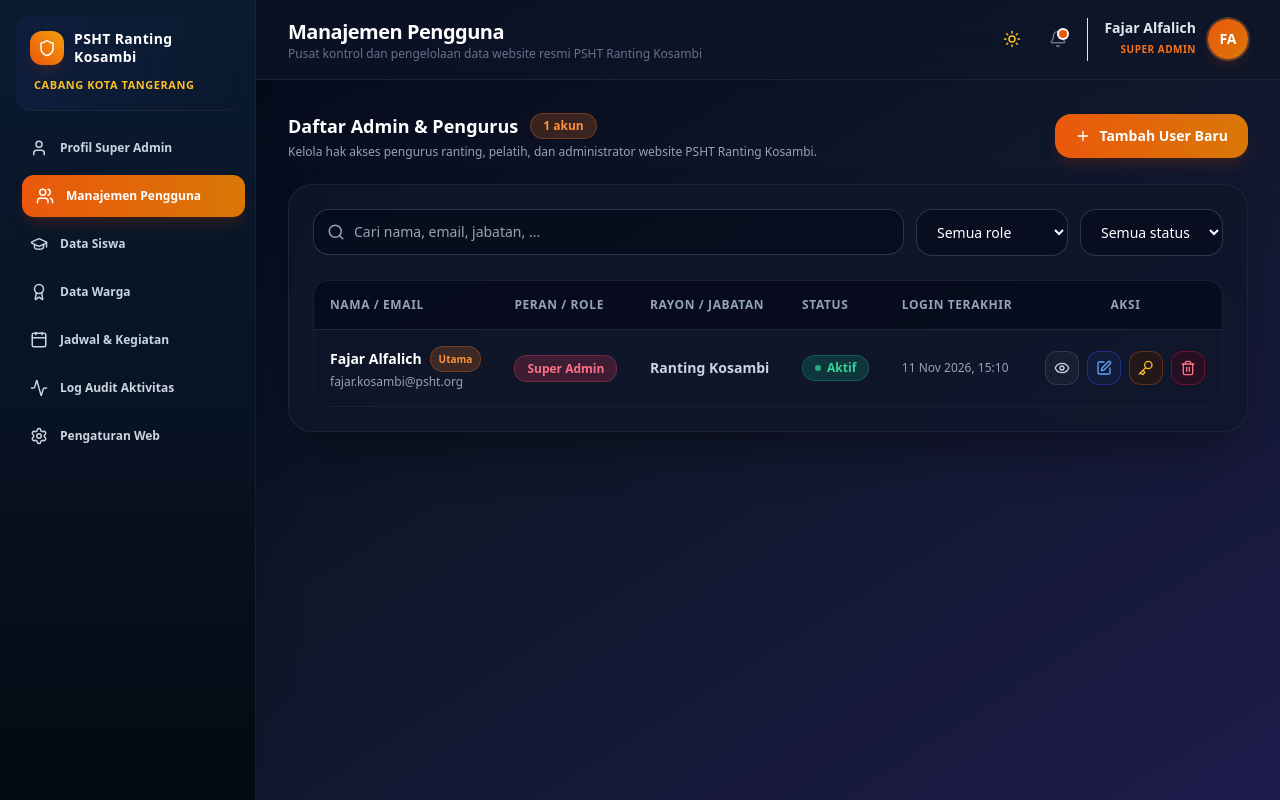
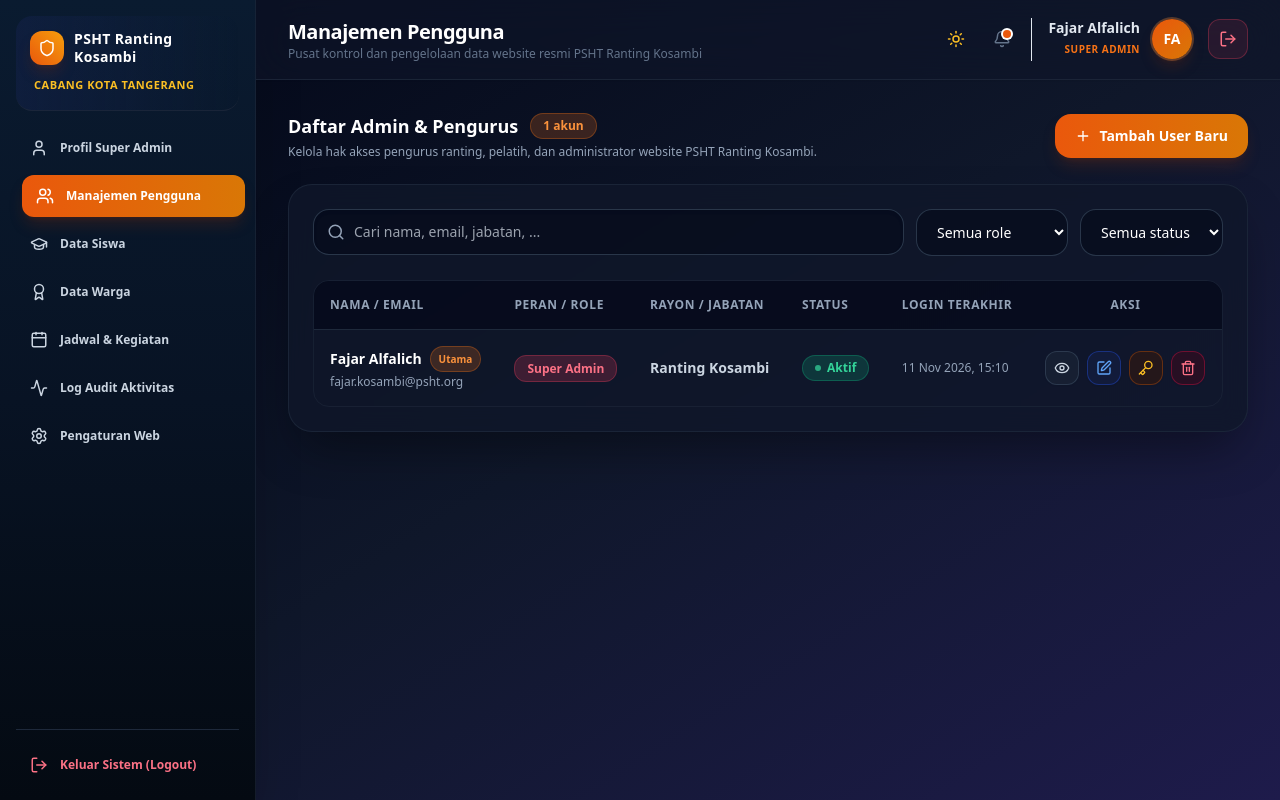
Before and after one commit to fajaralfalich-ux/psht-kosambi-cms., a React (Vite) app: page /admin in a window 1280 px wide. Built offline with nearby package versions, Linux system fonts and the light colour scheme.

Commit message:
add professional logout button and gradients UI in PenggunaCMS

```diff
--- a/src/pages/PenggunaCMS.jsx
+++ b/src/pages/PenggunaCMS.jsx
@@ -20,13 +20,23 @@ import {
   User,
   GraduationCap,
   Award,
-  Menu
+  Menu,
+  LogOut
 } from 'lucide-react';
 
 export default function PenggunaCMS() {
   const [activeMenu, setActiveMenu] = useState('Manajemen Pengguna');
-  const [darkMode, setDarkMode] = useState(true); // Default diset ke dark mode agar gradasi terlihat maksimal
+  const [darkMode, setDarkMode] = useState(true);
   const [isMobileSidebarOpen, setIsMobileSidebarOpen] = useState(false);
+
+  // Fungsi Logout / Keluar Sistem
+  const handleLogout = () => {
+    if (window.confirm('Apakah Anda yakin ingin keluar dari sistem (Logout)?')) {
+      localStorage.removeItem('psht_is_logged_in'); // Hapus sesi login jika ada
+      alert('Berhasil keluar dari sistem.');
+      window.location.href = '/login'; // Sesuaikan dengan route halaman login Anda
+    }
+  };
 
   // 1. DATA USERS (MANAJEMEN PENGGUNA)
   const [users, setUsers] = useState(() => {
@@ -259,7 +269,6 @@ export default function PenggunaCMS() {
     return matchSearch && matchRole && matchStatus;
   });
 
-  // Tema warna Gradasi Premium
   const bgMain = darkMode
     ? 'bg-gradient-to-br from-slate-950 via-slate-900 to-indigo-950 text-slate-100'
     : 'bg-gradient-to-br from-slate-50 via-blue-50/40 to-indigo-50/50 text-slate-800';
@@ -289,7 +298,7 @@ export default function PenggunaCMS() {
         }
       `}</style>
 
-      {/* SIDEBAR DESKTOP DENGAN GRADASI */}
+      {/* SIDEBAR DESKTOP */}
       <aside className="w-64 bg-gradient-to-b from-[#0a1b30] via-[#081324] to-[#040a12] text-slate-300 hidden md:flex flex-col justify-between p-4 no-print flex-shrink-0 shadow-2xl border-r border-slate-800/60">
         <div>
           <div className="p-3.5 mb-4 border-b border-slate-800/80 bg-gradient-to-r from-blue-950/40 to-transparent rounded-2xl">
@@ -318,12 +327,24 @@ export default function PenggunaCMS() {
             ))}
           </nav>
         </div>
+
+        {/* TOMBOL LOGOUT DI BAWAH SIDEBAR (OPSIONAL/TAMBAHAN) */}
+        <div className="pt-4 border-t border-slate-800">
+          <button
+            onClick={handleLogout}
+            className="w-full flex items-center gap-3 px-3.5 py-2.5 rounded-xl text-xs font-semibold text-rose-400 hover:bg-rose-950/40 hover:text-rose-300 transition cursor-pointer"
+          >
+            <LogOut size={18} />
+            <span>Keluar Sistem (Logout)</span>
+          </button>
+        </div>
       </aside>
 
       {/* SIDEBAR MOBILE OVERLAY */}
       {isMobileSidebarOpen && (
         <div className="fixed inset-0 bg-black/70 backdrop-blur-sm z-50 flex md:hidden animate-fade-in" onClick={() => setIsMobileSidebarOpen(false)}>
-          <div className="w-72 bg-gradient-to-b from-[#0a1b30] to-[#040a12] text-slate-300 h-full flex flex-col p-4 shadow-2xl" onClick={(e) => e.stopPropagation()}>
+          <div className="w-72 bg-gradient-to-b from-[#0a1b30] to-[#040a12] text-slate-300 h-full flex flex-col p-4 shadow-2xl justify-between" onClick={(e) => e.stopPropagation()}>
+            <div>
               <div className="p-3 mb-3 border-b border-slate-800 flex justify-between items-center">
                 <div>
                   <h1 className="text-white font-bold text-sm flex items-center gap-2">
@@ -338,7 +359,7 @@ export default function PenggunaCMS() {
                   <X size={20} />
                 </button>
               </div>
-            <nav className="space-y-1.5 overflow-y-auto flex-1">
+              <nav className="space-y-1.5 overflow-y-auto">
                 {menuItems.map((menu) => (
                   <button
                     key={menu.name}
@@ -355,13 +376,20 @@ export default function PenggunaCMS() {
                 ))}
               </nav>
             </div>
+            <div className="pt-3 border-t border-slate-800">
+              <button onClick={handleLogout} className="w-full flex items-center gap-3 px-3.5 py-2.5 rounded-xl text-xs font-semibold text-rose-400 hover:bg-rose-950/40">
+                <LogOut size={18} />
+                <span>Keluar Sistem (Logout)</span>
+              </button>
+            </div>
+          </div>
         </div>
       )}
 
       {/* KONTEN UTAMA */}
       <div className="flex-1 flex flex-col overflow-hidden w-full">
 
-        {/* HEADER ATAS */}
+        {/* HEADER ATAS DENGAN TOMBOL LOGOUT */}
         <header className={`h-16 md:h-20 ${darkMode ? 'bg-slate-900/60 border-slate-800/80' : 'bg-white/80 border-slate-200/80'} backdrop-blur-xl border-b px-4 md:px-8 flex justify-between items-center no-print flex-shrink-0 gap-3 shadow-sm`}>
           <div className="flex items-center gap-3 overflow-hidden">
             <button onClick={() => setIsMobileSidebarOpen(true)} className="md:hidden p-2 text-slate-600 dark:text-slate-300 hover:bg-slate-100 dark:hover:bg-slate-800 rounded-xl transition flex-shrink-0 cursor-pointer">
@@ -389,6 +417,15 @@ export default function PenggunaCMS() {
               <div className="w-9 h-9 md:w-10 md:h-10 rounded-full bg-gradient-to-br from-orange-600 to-amber-600 text-white font-bold flex items-center justify-center text-xs md:text-sm shadow-lg shadow-orange-900/30 ring-2 ring-orange-400/30 flex-shrink-0">
                 {adminProfile.name.split(' ').map(n => n[0]).join('')}
               </div>
+
+              {/* TOMBOL LOGOUT CEPAT DI HEADER */}
+              <button
+                onClick={handleLogout}
+                title="Keluar (Logout)"
+                className="p-2.5 bg-rose-500/10 hover:bg-rose-500/20 text-rose-400 border border-rose-500/30 rounded-xl transition cursor-pointer ml-1"
+              >
+                <LogOut size={18} />
+              </button>
             </div>
           </div>
         </header>
@@ -423,25 +460,25 @@ export default function PenggunaCMS() {
                 }} className="space-y-4 text-xs font-semibold">
                   <div>
                     <label className="block text-slate-400 mb-1.5">Nama Lengkap</label>
-                    <input type="text" value={adminProfile.name} onChange={(e) => setAdminProfile({ ...adminProfile, name: e.target.value })} className="w-full p-3 bg-slate-950/40 text-slate-100 border border-slate-700/80 rounded-2xl text-sm font-normal focus:outline-none focus:ring-2 focus:ring-orange-500/50 focus:border-orange-500 transition shadow-inner" required />
+                    <input type="text" value={adminProfile.name} onChange={(e) => setAdminProfile({ ...adminProfile, name: e.target.value })} className="w-full p-3 bg-slate-950/40 text-slate-100 border border-slate-700/80 rounded-2xl text-sm font-normal focus:outline-none focus:ring-2 focus:ring-orange-500/50 shadow-inner" required />
                   </div>
                   <div>
                     <label className="block text-slate-400 mb-1.5">Email Resmi</label>
-                    <input type="email" value={adminProfile.email} onChange={(e) => setAdminProfile({ ...adminProfile, email: e.target.value })} className="w-full p-3 bg-slate-950/40 text-slate-100 border border-slate-700/80 rounded-2xl text-sm font-normal focus:outline-none focus:ring-2 focus:ring-orange-500/50 focus:border-orange-500 transition shadow-inner" required />
+                    <input type="email" value={adminProfile.email} onChange={(e) => setAdminProfile({ ...adminProfile, email: e.target.value })} className="w-full p-3 bg-slate-950/40 text-slate-100 border border-slate-700/80 rounded-2xl text-sm font-normal focus:outline-none focus:ring-2 focus:ring-orange-500/50 shadow-inner" required />
                   </div>
                   <div className="grid grid-cols-1 sm:grid-cols-2 gap-4">
                     <div>
                       <label className="block text-slate-400 mb-1.5">Nomor Induk Mahasiswa (NIM)</label>
-                      <input type="text" value={adminProfile.nim} onChange={(e) => setAdminProfile({ ...adminProfile, nim: e.target.value })} className="w-full p-3 bg-slate-950/40 text-slate-100 border border-slate-700/80 rounded-2xl text-sm font-normal focus:outline-none focus:ring-2 focus:ring-orange-500/50 focus:border-orange-500 transition shadow-inner" />
+                      <input type="text" value={adminProfile.nim} onChange={(e) => setAdminProfile({ ...adminProfile, nim: e.target.value })} className="w-full p-3 bg-slate-950/40 text-slate-100 border border-slate-700/80 rounded-2xl text-sm font-normal focus:outline-none focus:ring-2 focus:ring-orange-500/50 shadow-inner" />
                     </div>
                     <div>
                       <label className="block text-slate-400 mb-1.5">Nomor WhatsApp</label>
-                      <input type="text" value={adminProfile.noHp} onChange={(e) => setAdminProfile({ ...adminProfile, noHp: e.target.value })} className="w-full p-3 bg-slate-950/40 text-slate-100 border border-slate-700/80 rounded-2xl text-sm font-normal focus:outline-none focus:ring-2 focus:ring-orange-500/50 focus:border-orange-500 transition shadow-inner" />
+                      <input type="text" value={adminProfile.noHp} onChange={(e) => setAdminProfile({ ...adminProfile, noHp: e.target.value })} className="w-full p-3 bg-slate-950/40 text-slate-100 border border-slate-700/80 rounded-2xl text-sm font-normal focus:outline-none focus:ring-2 focus:ring-orange-500/50 shadow-inner" />
                     </div>
                   </div>
                   <div>
                     <label className="block text-slate-400 mb-1.5">Biografi Singkat</label>
-                    <textarea rows={3} value={adminProfile.bio} onChange={(e) => setAdminProfile({ ...adminProfile, bio: e.target.value })} className="w-full p-3 bg-slate-950/40 text-slate-100 border border-slate-700/80 rounded-2xl text-sm font-normal focus:outline-none focus:ring-2 focus:ring-orange-500/50 focus:border-orange-500 transition shadow-inner" />
+                    <textarea rows={3} value={adminProfile.bio} onChange={(e) => setAdminProfile({ ...adminProfile, bio: e.target.value })} className="w-full p-3 bg-slate-950/40 text-slate-100 border border-slate-700/80 rounded-2xl text-sm font-normal focus:outline-none focus:ring-2 focus:ring-orange-500/50 shadow-inner" />
                   </div>
                   <div className="pt-2">
                     <button type="submit" className="w-full sm:w-auto bg-gradient-to-r from-orange-600 to-amber-600 hover:from-orange-500 hover:to-amber-500 text-white font-bold px-7 py-3 rounded-2xl cursor-pointer shadow-lg shadow-orange-900/30 transition transform hover:-translate-y-0.5">
@@ -767,7 +804,7 @@ export default function PenggunaCMS() {
         </main>
       </div>
 
-      {/* MODAL GLOBAL DENGAN EFEK GLASMORPHISM */}
+      {/* MODAL GLOBAL */}
       {isModalOpen && (
         <div className="fixed inset-0 bg-black/70 backdrop-blur-md flex items-center justify-center z-50 p-4 overflow-y-auto animate-fade-in">
           <div className={`${bgCard} rounded-3xl max-w-lg w-full p-6 md:p-8 shadow-2xl relative border border-slate-800 my-auto`}>
```
Lines whose indentation alone changed are shown as unchanged.
